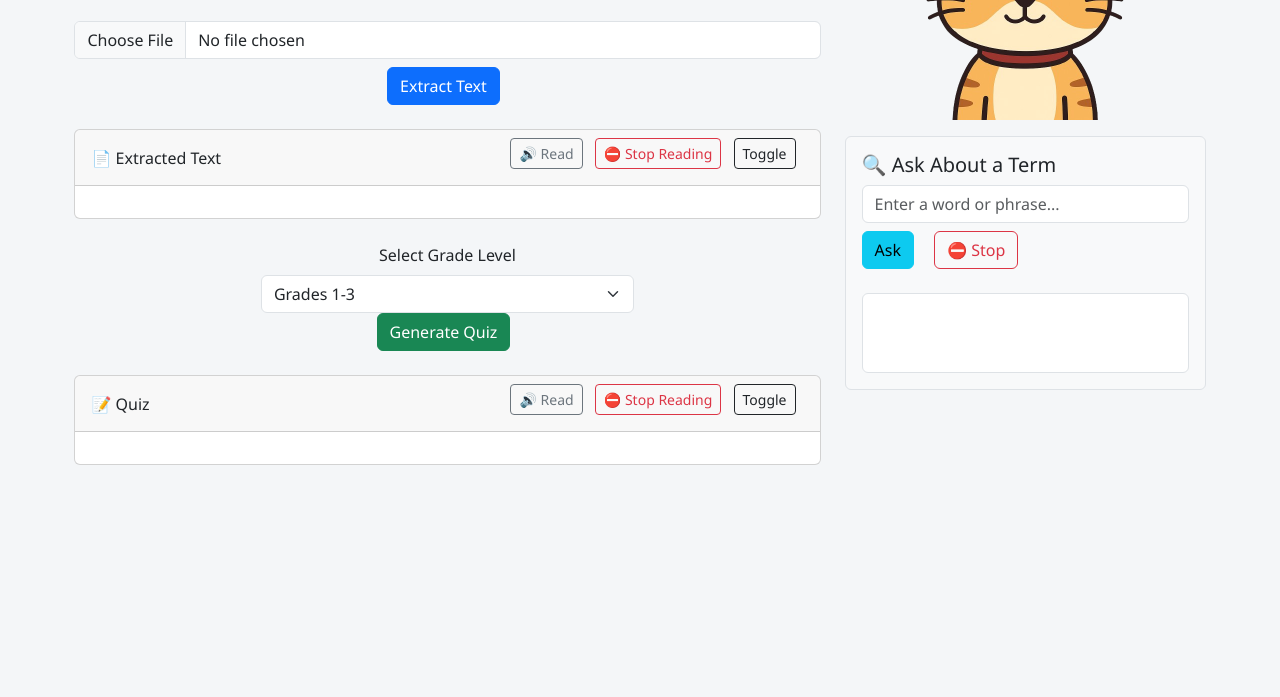
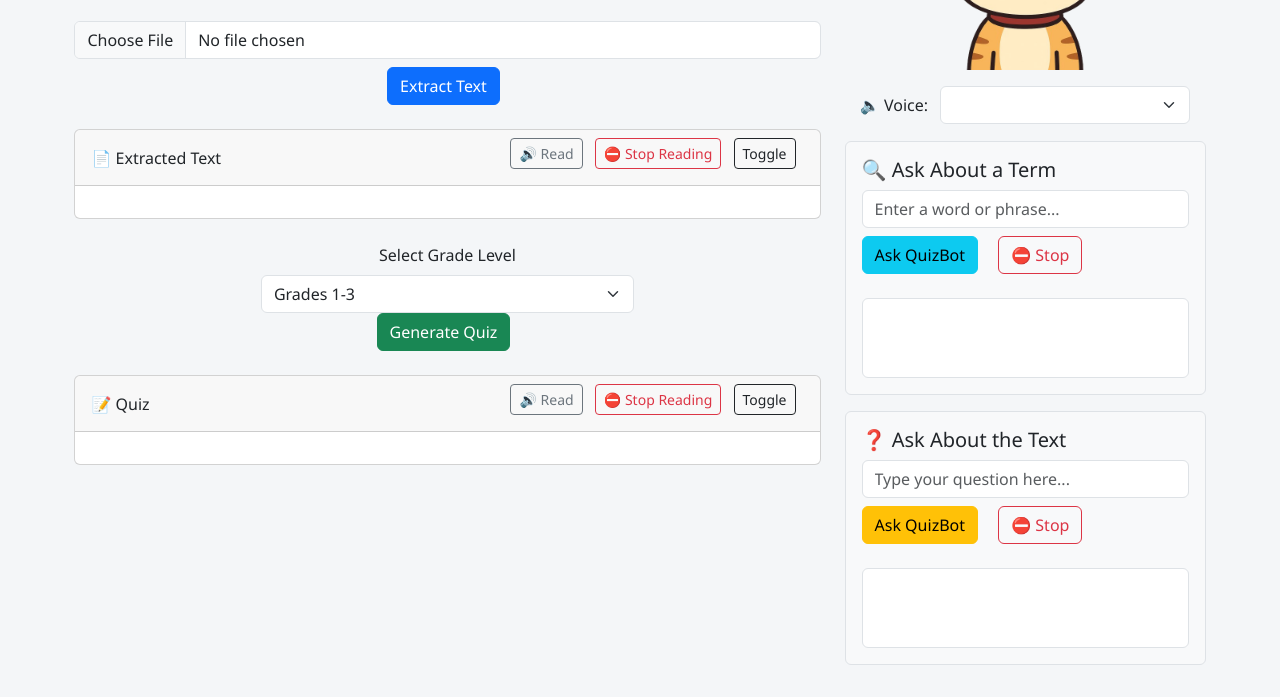
Before and after one commit to StevenC08/QuizBot, a plain HTML site: page templates/index.html in a window 1280 px wide. Shown: the part 162-859 px from the top of the page. Before the commit the page ends 800 px from the top, so only its background shows below. Drawn offline with nearby package versions, Linux system fonts and the light colour scheme.

Commit message:
Update index.html

```diff
--- a/templates/index.html
+++ b/templates/index.html
@@ -119,6 +119,10 @@
         body.dark-mode ::placeholder {
             color: #f1f1f1 !important;
         }
+        .voice-dropdown {
+            max-width: 250px;
+            display: inline-block;
+        }
     </style>
 </head>
 <body>
@@ -182,15 +186,26 @@
             <!-- Right Column: Ask a Term -->
             <div class="col-md-4">
                 <div id="avatarContainer" class="text-center mb-3">
-                    <img id="avatar" src="/static/avatar_idle.png" alt="Avatar" width="250">
+                    <img id="avatar" src="/static/avatar_idle.png" alt="Avatar" width="200">
+                </div>
+                <div class="mb-3 text-center">
+                    <label for="voiceSelect" class="form-label me-2">🔈 Voice:</label>
+                    <select id="voiceSelect" class="form-select voice-dropdown" onchange="setSelectedVoice()"></select>
                 </div>
                 <div class="bg-light border rounded p-3 mt-3">
                 <h5>🔍 Ask About a Term</h5>
-                <input type="text" id="termInput" class="form-control mb-2" placeholder="Enter a word or phrase...">
-                <button onclick="explainTerm()" class="btn btn-info">Ask</button>
-                <button onclick="stopReading()" class="btn btn-outline-danger ms-2">⛔ Stop</button>
-                <div id="termExplanation" class="mt-3 p-2 border rounded bg-white" style="min-height: 80px;"></div>
-            </div>
+                    <input type="text" id="termInput" class="form-control mb-2" placeholder="Enter a word or phrase...">
+                    <button onclick="explainTerm()" class="btn btn-info">Ask QuizBot</button>
+                    <button onclick="stopReading()" class="btn btn-outline-danger ms-2">⛔ Stop</button>
+                    <div id="termExplanation" class="mt-3 p-2 border rounded bg-white" style="min-height: 80px;"></div>
+                </div>
+                <div class="bg-light border rounded p-3 mt-3">
+                    <h5>❓ Ask About the Text</h5>
+                    <input type="text" id="userQuestion" class="form-control mb-2" placeholder="Type your question here...">
+                    <button onclick="askAboutText()" class="btn btn-warning">Ask QuizBot</button>
+                    <button onclick="stopReading()" class="btn btn-outline-danger ms-2">⛔ Stop</button>
+                    <div id="textAnswer" class="mt-3 p-2 border rounded bg-white" style="min-height: 80px;"></div>
+                </div>
             </div>
         </div>
     </div>
```
